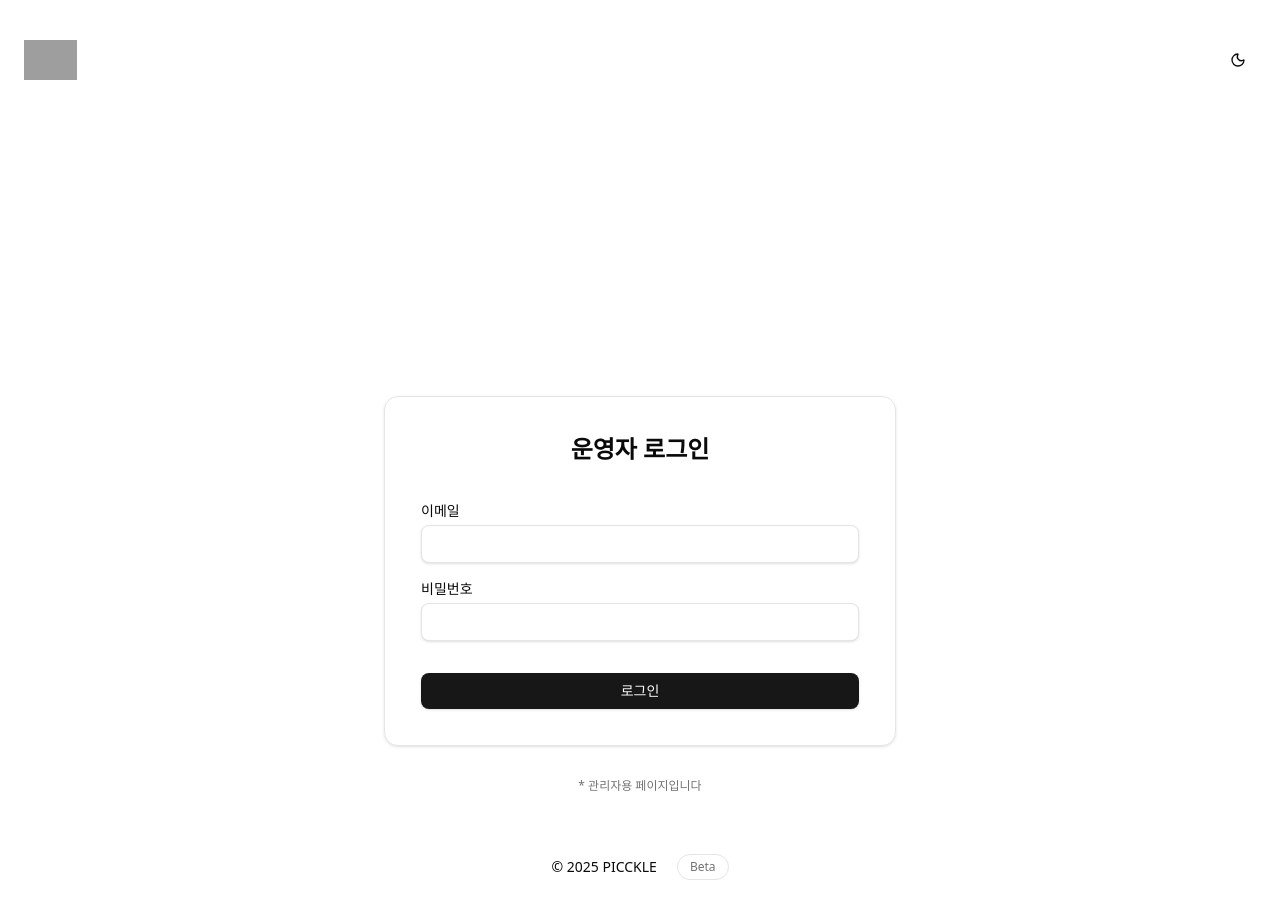
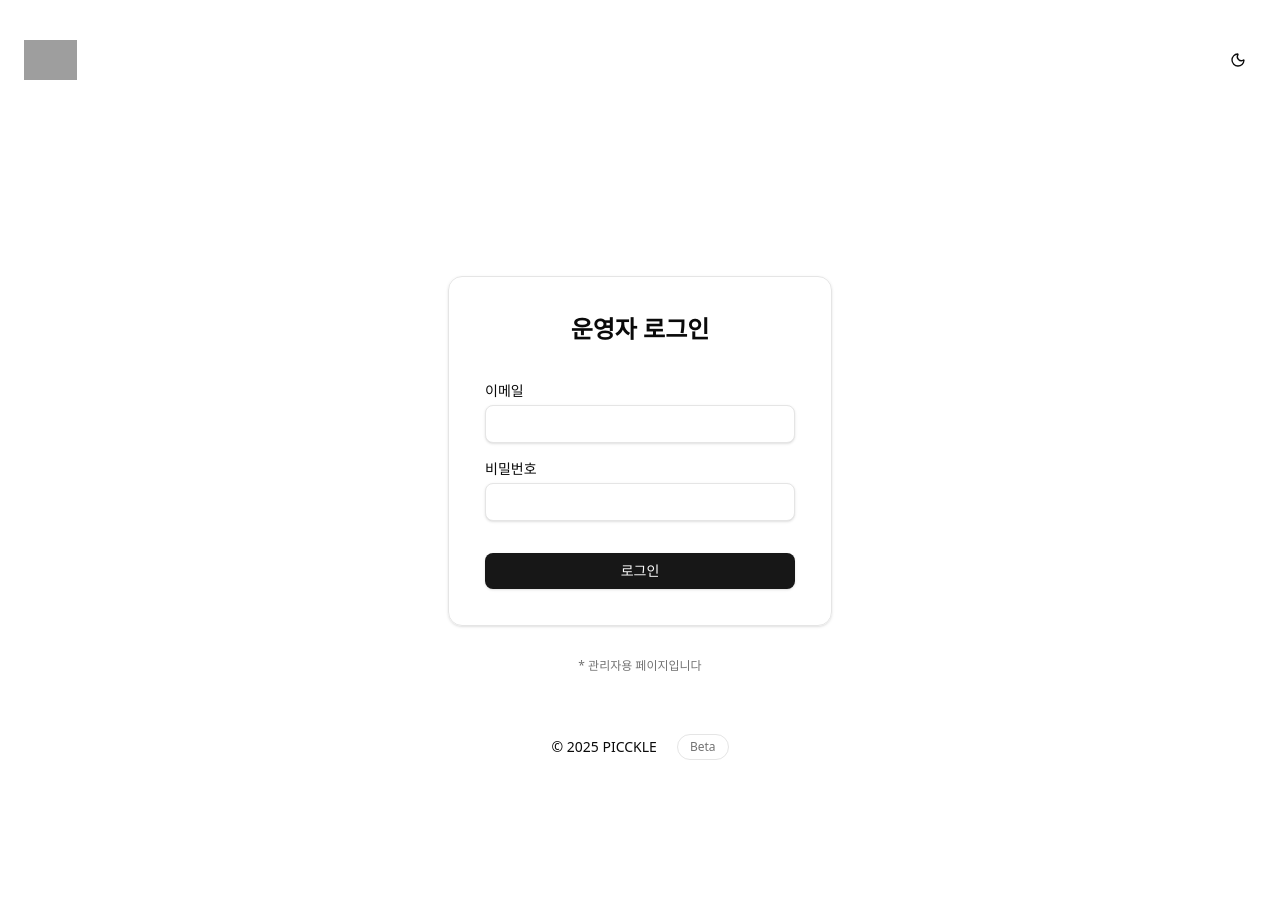
Before and after one commit to duswndiy/worldcup, a Next.js app in the folder frontend/: page /hidden-admin in a window 1280 px wide. Shown: the top 918 px of the page. After the commit the page ends 808 px from the top, so only its background shows below. Built offline with nearby package versions, Linux system fonts and the light colour scheme; no server answers; grey boxes are pictures that could not be loaded.

Commit message:
style: 로그인 페이지의 여백 및 정렬 개선

```diff
--- a/frontend/src/app/(admin)/hidden-admin/page.tsx
+++ b/frontend/src/app/(admin)/hidden-admin/page.tsx
@@ -46,14 +46,20 @@ function HiddenAdminPage() {
     };
 
     return (
-        <main className="flex flex-col items-center mt-70 bg-background text-foreground">
+        <main
+            className="
+                flex flex-col items-center
+                bg-background text-foreground
+                mt-25          /* 모바일 */
+                lg:mt-40       /* 데스크탑 */
+            "
+        >
 
             <form
                 onSubmit={handleSubmit}
                 className="
                     w-full
                     max-w-sm        /* 모바일 */
-                    md:max-w-lg
                     space-y-4 rounded-xl border border-border bg-card/80 p-9 shadow-sm"
             >
                 <div className="text-2xl font-bold text-center mb-9">운영자 로그인</div>
```
